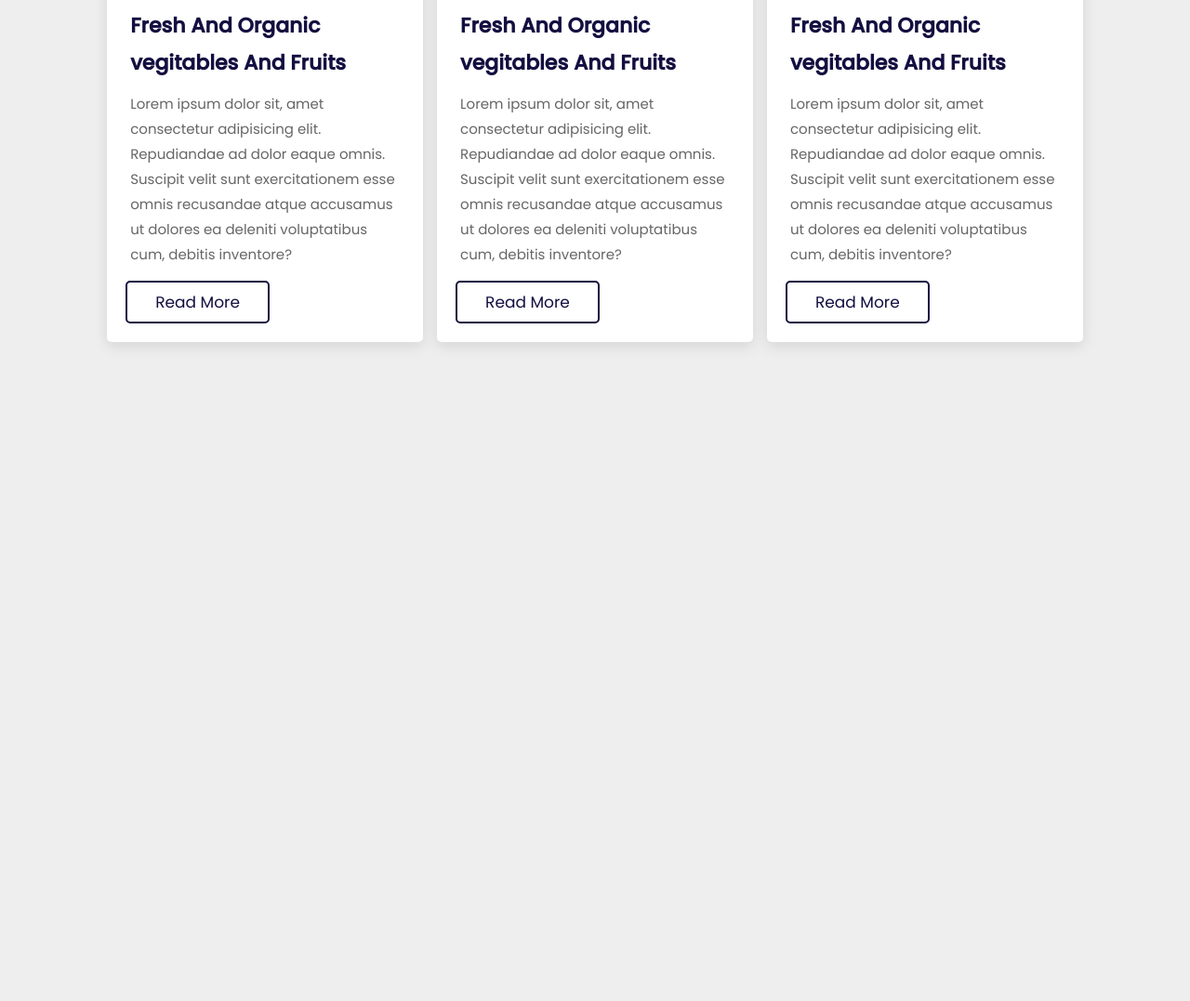
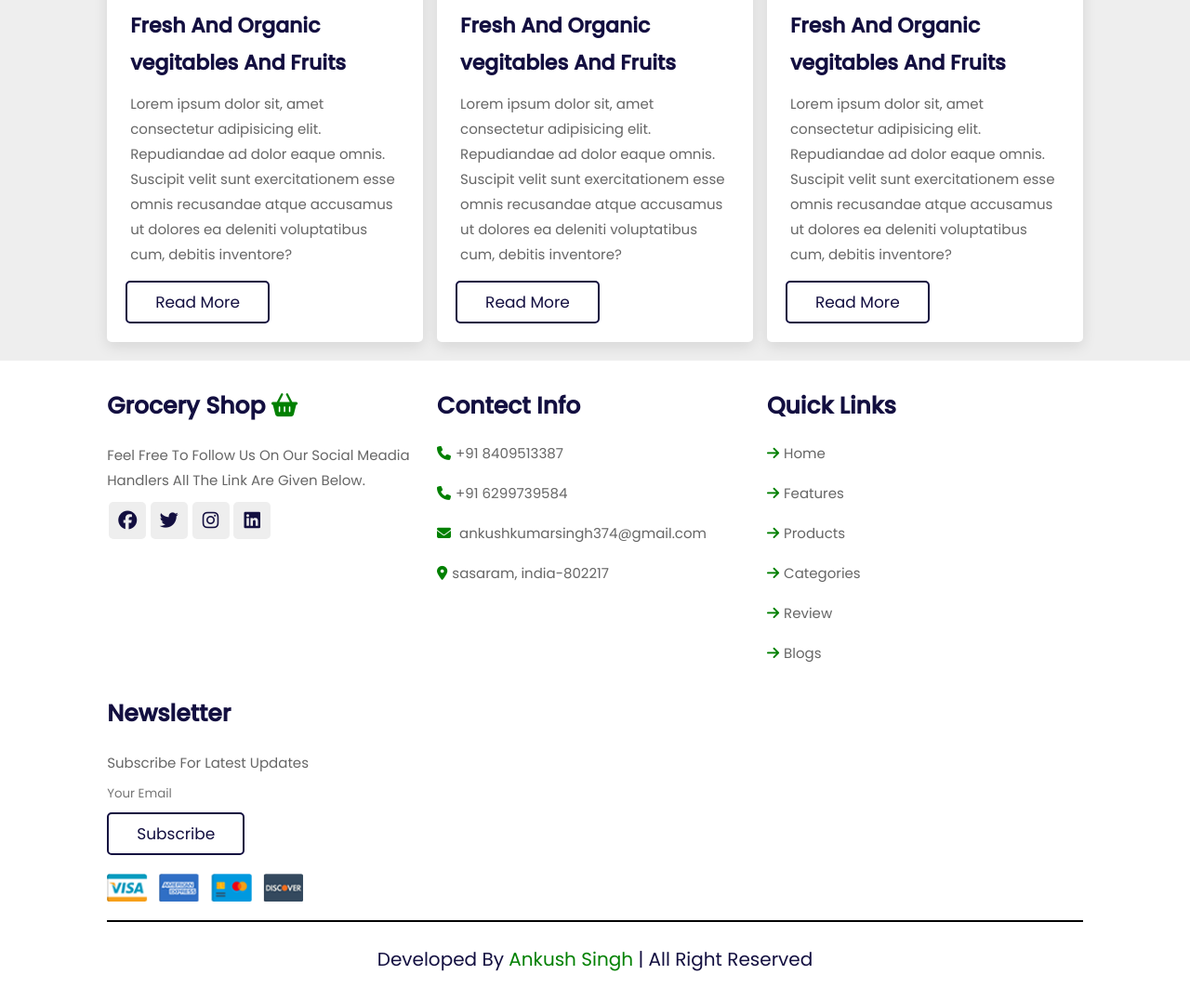
Before and after one commit to ankushkumar2122/Grocery_website, a plain HTML site: page index.html in a window 1280 px wide. Shown: the part 5175-6252 px from the top of the page at 93% size. Before the commit the page ends 5563 px from the top, so only its background shows below. Drawn offline with nearby package versions, Linux system fonts and the light colour scheme.

Commit message:
complete

```diff
--- a/index.html
+++ b/index.html
@@ -382,6 +382,49 @@
 </section>
 
 <!-- our Blog  section -->
+<!-- footer  section -->
+<section class="footer">
+    <div class="box-container">
+        <div class="box">
+            <h3>Grocery Shop <i class="fa fa-shopping-basket"></i></h3>
+            <p>Feel Free To Follow Us On Our Social Meadia Handlers All The Link Are Given Below.</p>
+        <div class="share">
+            <a href="#" class="fa-brands fa-facebook"></a>
+            <a href="#" class="fa-brands fa-twitter"></a>
+            <a href="#" class="fa-brands fa-instagram"></a>
+            <a href="#" class="fa-brands fa-linkedin"></a>
+        </div>
+        </div>
+
+        <div class="box">
+            <h3>Contect Info </h3>
+            <a href="#" class="links"><i class="fa-solid fa-phone"></i>+91 8409513387</a>
+            <a href="#" class="links"><i class="fa-solid fa-phone"></i>+91 6299739584</a>
+            <a href="#" class="links"><i class="fa-solid fa-envelope"></i> ankushkumarsingh374@gmail.com</a>
+            <a href="#" class="links"><i class="fa-solid fa-location-dot"></i>sasaram, india-802217</a>
+        </div>
+
+        <div class="box">
+            <h3>Quick Links </h3>
+            <a href="#" class="links"><i class="fa-solid fa-arrow-right"></i>Home</a>
+            <a href="#" class="links"><i class="fa-solid fa-arrow-right"></i>Features</a>
+            <a href="#" class="links"><i class="fa-solid fa-arrow-right"></i>Products</a>
+            <a href="#" class="links"><i class="fa-solid fa-arrow-right"></i>Categories</a>
+            <a href="#" class="links"><i class="fa-solid fa-arrow-right"></i>Review</a>
+            <a href="#" class="links"><i class="fa-solid fa-arrow-right"></i>Blogs</a>
+        </div>
+
+        <div class="box">
+            <h3>Newsletter</h3>
+             <p>Subscribe For Latest Updates</p>
+             <input type="email" placeholder="Your Email">
+             <input type="submit" value="Subscribe" class="btn">
+             <img src="image/payment.png" class="payment-img">
+        </div>
+    </div>
+<div class="credit">Developed By <span>Ankush Singh</span> | All Right Reserved</div>
+</section>
+<!-- footer  section -->
 
 <script src="https://cdn.jsdelivr.net/npm/swiper@11/swiper-bundle.min.js"></script>
     <script src="script.js"></script>
--- a/style.css
+++ b/style.css
@@ -590,7 +590,102 @@ line-height: 1.8;
     padding: .5rem;
 }
 /* Our Blogs*/
+/*footer*/
+.footer
+{
+    background: #fff;
 
+}
+.footer .box-container
+{
+  /* border: 0px solid; */
+ display: grid;
+ grid-template-columns: repeat(auto-fit,minmax(26rem,1fr));/* to make column */
+ gap: 1.5rem;
+
+}
+.footer .box-container .box h3
+{
+    font-size: 2.5rem;
+    color: var(--black);
+    padding: 1rem 0;
+}
+.footer .box-container .box h3 i
+{
+    color: var(--green);
+}
+.footer .box-container .box .links
+{
+    display: block;
+    font-size: 1.5rem;
+    color: var(--light-color);
+    padding: 1rem 0;
+}
+.footer .box-container .box .links i{
+    color: var(--green);
+    padding-right: .5rem;
+
+}
+.footer .box-container .box .links:hover i
+{
+    padding-right: 2rem;
+}
+.footer .box-container .box p
+{
+ line-height: 1.8;
+    font-size: 1.5rem;
+    color: var(--light-color);
+    padding: 1rem 0;
+}
+.footer .box-container .box .share a
+{
+    height: 4rem;
+    width: 4rem;
+    line-height: 4rem;
+    border-radius: .5rem;
+    font-size: 2rem;
+    color: var(--black);
+    margin-left: .2rem;
+    background: #eee;
+    text-align: center;
+}
+.footer .box-container .box .share a:hover
+{
+    background: var(--green);
+    color: #fff;
+}
+.footer .box-container .box .email
+{
+    width: 100%;
+    margin: .7rem 0;
+    padding: 1rem;
+    border-radius: .5rem;
+    background: #eee;
+    font-size: 1.6rem;
+    color: var(--black);
+    text-transform: none;
+}
+.footer .box-container .box .payment-img
+{
+    margin-top: 2rem;
+    height: 3rem;
+
+}
+.footer .credit
+{
+    text-align: center;
+    margin-top: 2rem;
+    padding: 1rem;
+    padding-top: 2.5rem;
+    font-size: 2rem;
+    color: var(--black);
+    border-top: var(--border);
+}
+.footer .credit span
+{
+    color: var(--green);
+}
+/*footer*/
 /* medi quries */
 @media(max-width: 720px)
 {
@@ -644,4 +739,9 @@ line-height: 1.8;
         {
             font-size: 2.5rem;
         }
+        .footer
+        {
+            text-align: center;
+
+        }
 }
```
